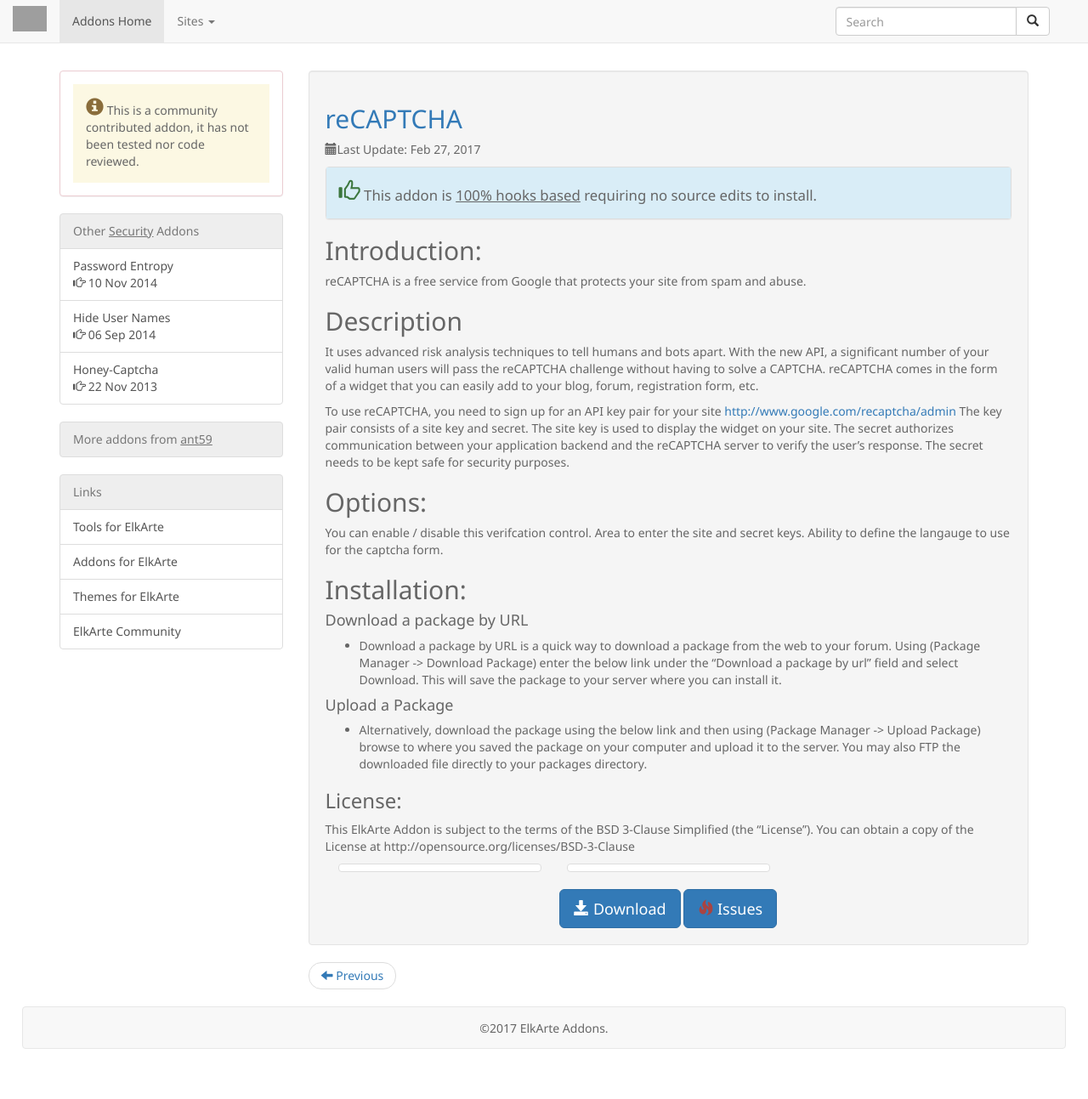
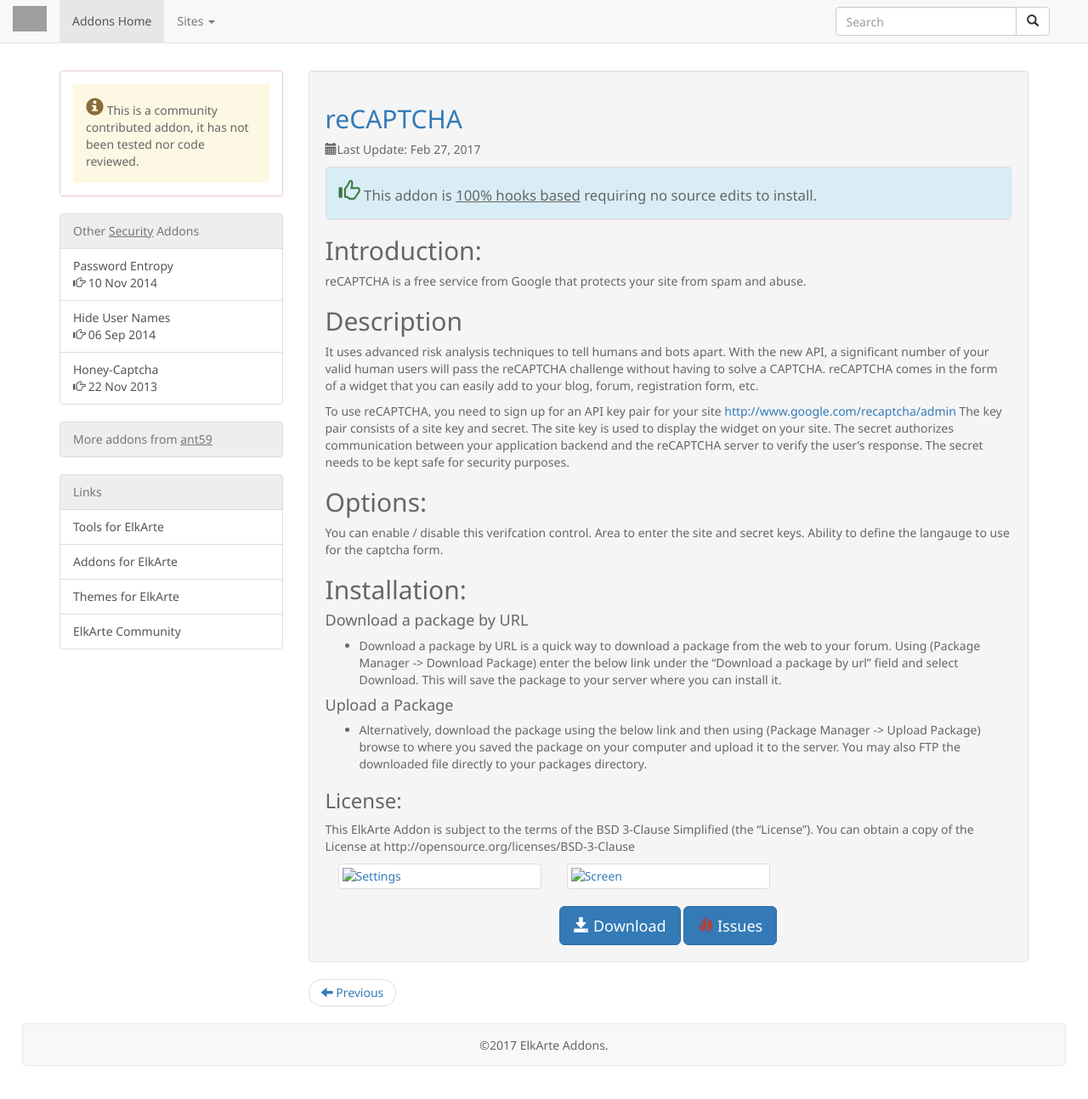
Before and after one commit to elkarte/addons, a Jekyll site: the page built from _posts/2017-02-27-reCaptcha.md, in a window 1280 px wide and 1299 px high. Shown: the top 1293 px of the window at 85% size. Built offline with Jekyll 4.4.1, drawn with Linux system fonts in a browser that asks for light colours; nearby versions of some CDN libraries; grey boxes are pictures that could not be loaded.

Commit message:
! syntax

```diff
--- a/_posts/2017-02-27-reCaptcha.md
+++ b/_posts/2017-02-27-reCaptcha.md
@@ -15,8 +15,8 @@ author: ant59
 thumbnail: https://raw.githubusercontent.com/Spuds/Elk_reCAPTCHA/master/sample-images/verification.png
 download: https://github.com/Spuds/Elk_reCAPTCHA/releases/download/v1.0.0/elk-recaptcha.zip
 images:
-  - https://raw.githubusercontent.com/Spuds/Elk_reCAPTCHA/master/sample-images/settings.png
-  - https://raw.githubusercontent.com/Spuds/Elk_reCAPTCHA/master/sample-images/verification.png
+  - Settings: https://raw.githubusercontent.com/Spuds/Elk_reCAPTCHA/master/sample-images/settings.png
+  - Screen : https://raw.githubusercontent.com/Spuds/Elk_reCAPTCHA/master/sample-images/verification.png
 ---
 
 ## Introduction:
```
